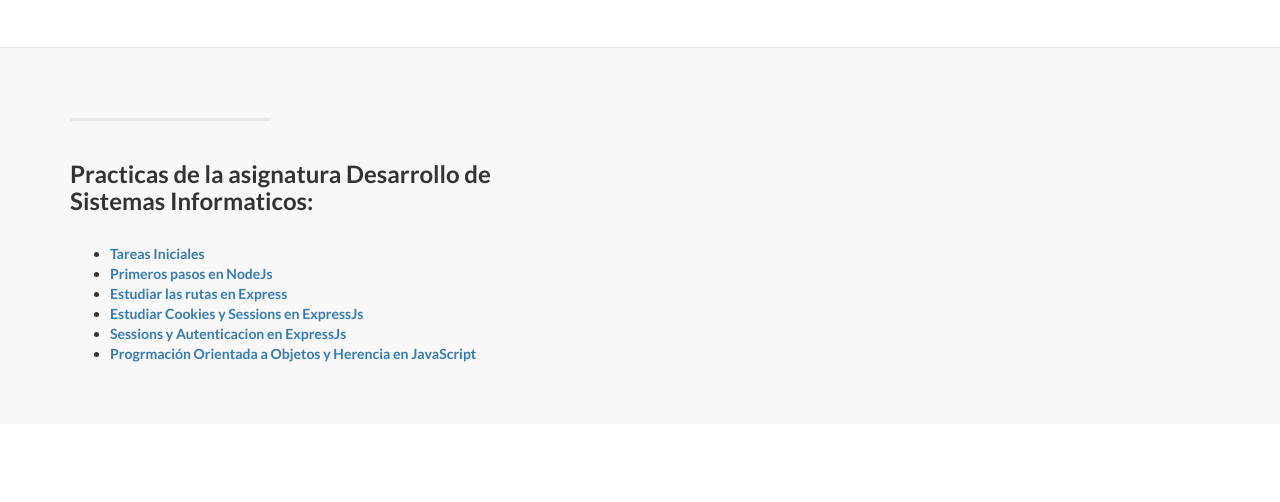
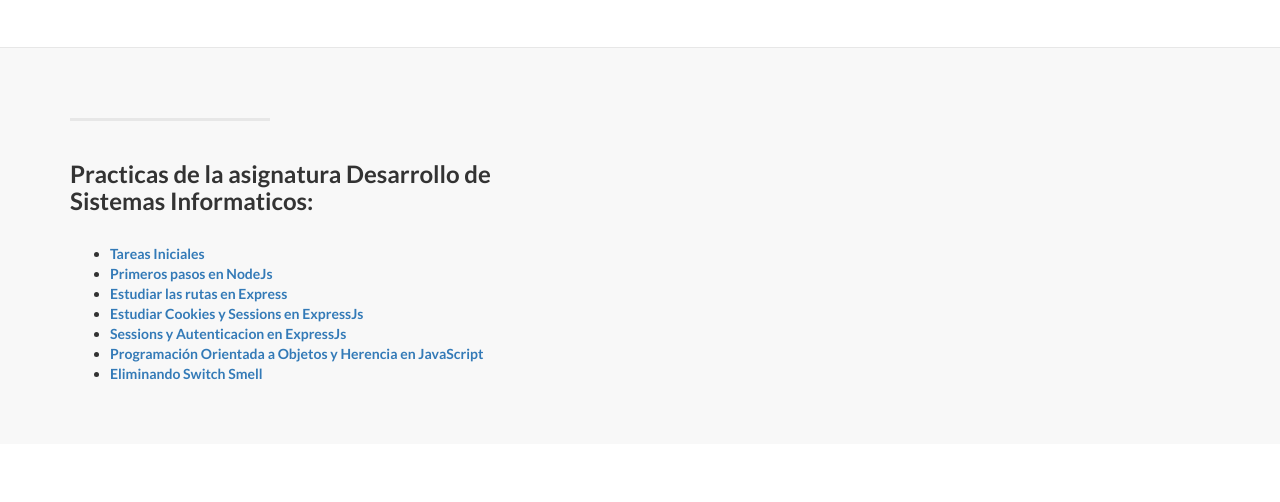
Before and after one commit to ednagc/edna-galiano, a plain HTML site: page index.html in a window 1280 px wide. Shown: the part 1533-2035 px from the top of the page. Drawn offline with Linux system fonts and the light colour scheme.

Commit message:
Actualizando página

```diff
--- a/index.html
+++ b/index.html
@@ -170,7 +170,8 @@
                           <li> <a href="https://github.com/ULL-ESIT-DSI-1617/estudiar-las-rutas-en-expressjs-edna-joseluis-kevin-35l2">Estudiar las rutas en Express</a></li>
                           <li> <a href="https://github.com/ULL-ESIT-DSI-1617/estudiar-cookies-y-sessions-en-expressjs-kevin-edna-joseluis-35l2">Estudiar Cookies y Sessions en ExpressJs</a></li>
                           <li> <a href="https://github.com/ULL-ESIT-DSI-1617/sessions-y-autenticacion-en-expressjs-edna-joseluis-kevin-35l2v3">Sessions y Autenticacion en ExpressJs</a></li>
-                          <li> <a href="https://github.com/ULL-ESIT-DSI-1617/programacion-orientada-a-objetos-y-herencia-en-javascript-edna-joseluis-kevin-35l2v3">Progrmación Orientada a Objetos y Herencia en JavaScript</a></li>
+                          <li> <a href="https://github.com/ULL-ESIT-DSI-1617/programacion-orientada-a-objetos-y-herencia-en-javascript-edna-joseluis-kevin-35l2v3">Programación Orientada a Objetos y Herencia en JavaScript</a></li>
+                          <li> <a href="https://github.com/ULL-ESIT-DSI-1617/eliminando-switch-smell-edna-joseluis-kevin-35l2v3">Eliminando Switch Smell</a></li>
                         </ul>
                     </p>
                 </div>
```
